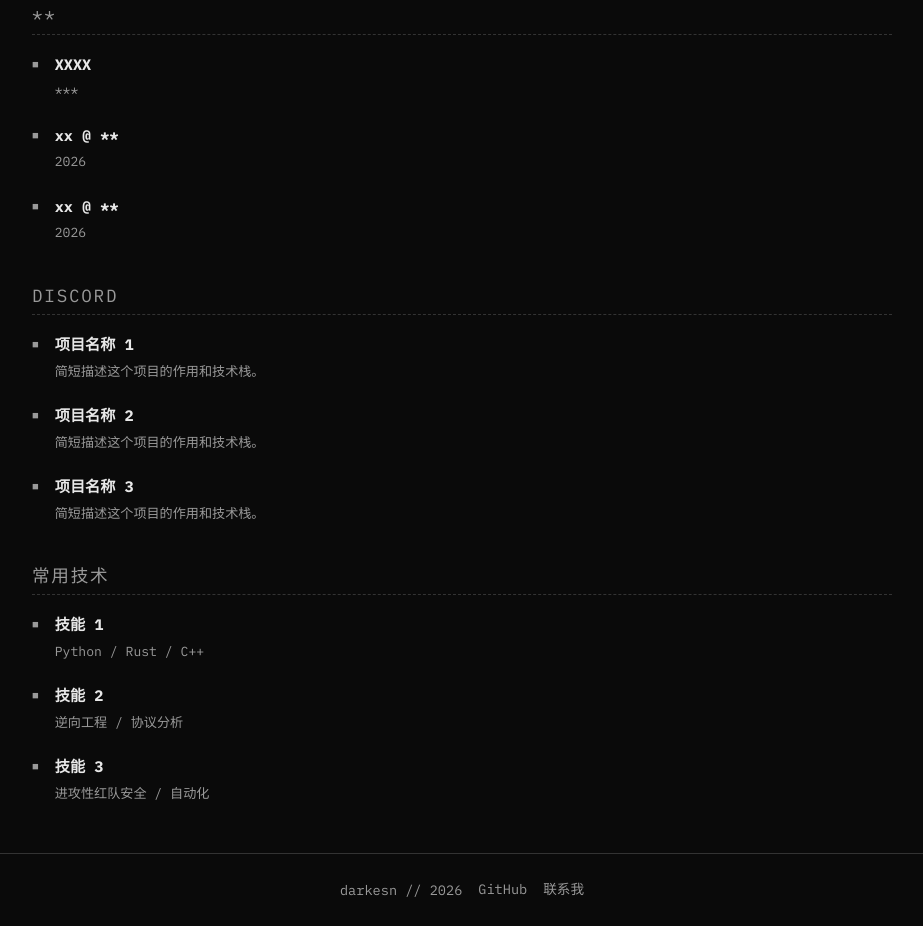
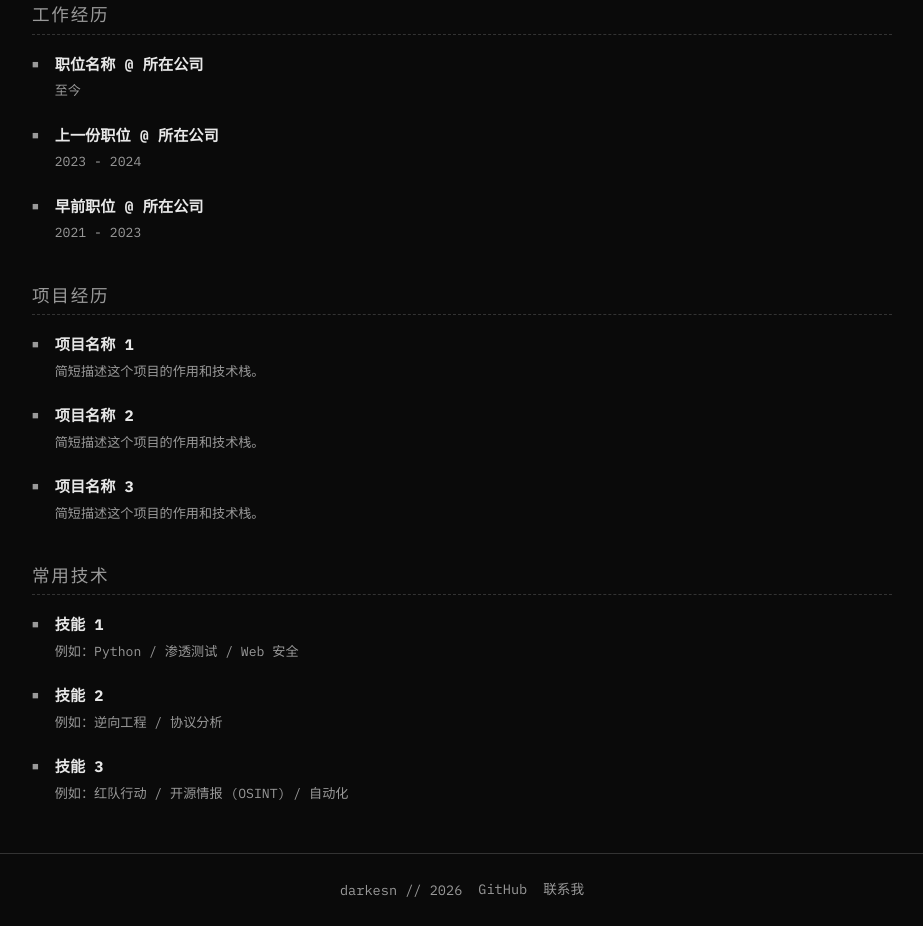
Before and after one commit to 0xrmrust/0xrmrust.github.io, a plain HTML site: page index.html in a window 1280 px wide. Shown: the part 300-1226 px from the top of the page, without its empty margins (178-1101 px from the left). Drawn offline with Linux system fonts and the light colour scheme.

Commit message:
add homepage

```diff
--- a/index.html
+++ b/index.html
@@ -16,6 +16,8 @@
 <nav>
   <a href="index.html" class="active">首页</a>
   <a href="blog/index.html">博客</a>
+  <a href="fps/index.html">资料库</a>
+  <a href="sponsors/index.html">赞助</a>
   <a href="links/index.html">链接</a>
   <a href="#" class="rss-link" title="RSS">
     <svg xmlns="http://www.w3.org/2000/svg" viewBox="0 0 24 24" fill="none" stroke="currentColor" stroke-width="2" stroke-linecap="round" stroke-linejoin="round">
@@ -39,41 +41,41 @@
       我用这个站点来分享笔记、漏洞重现（Writeups）以及我觉得有意思的事情。
     </p>
 
-    <!-- ===== *** (**) ===== -->
+    <!-- ===== 工作经历 (TODO 2: 修改职位/公司) ===== -->
     <section class="home-section">
-      <h2>**</h2>
+      <h2>工作经历</h2>
       <ul class="exp-list">
 
         <li class="exp-item">
           <span class="exp-bullet">■</span>
           <div class="exp-body">
-            <span class="exp-title">XXXX</span>
-            <span class="exp-time">***</span>
+            <span class="exp-title">职位名称 @ 所在公司</span>
+            <span class="exp-time">至今</span>
           </div>
         </li>
 
         <li class="exp-item">
           <span class="exp-bullet">■</span>
           <div class="exp-body">
-            <span class="exp-title">xx @ **</span>
-            <span class="exp-time">2026</span>
+            <span class="exp-title">上一份职位 @ 所在公司</span>
+            <span class="exp-time">2023 - 2024</span>
           </div>
         </li>
 
         <li class="exp-item">
           <span class="exp-bullet">■</span>
           <div class="exp-body">
-            <span class="exp-title">xx @ **</span>
-            <span class="exp-time">2026</span>
+            <span class="exp-title">早前职位 @ 所在公司</span>
+            <span class="exp-time">2021 - 2023</span>
           </div>
         </li>
 
       </ul>
     </section>
 
-    <!-- ===== 常驻频道 ===== -->
+    <!-- ===== 项目 (TODO 3: 修改项目) ===== -->
     <section class="home-section">
-      <h2>Discord</h2>
+      <h2>项目经历</h2>
       <ul class="exp-list">
 
         <li class="exp-item">
@@ -104,7 +106,7 @@
       </ul>
     </section>
 
-    <!-- ===== 技能 (*) ===== -->
+    <!-- ===== 技能 (TODO: 修改技能列表) ===== -->
     <section class="home-section">
       <h2>常用技术</h2>
       <ul class="exp-list">
@@ -113,7 +115,7 @@
           <span class="exp-bullet">■</span>
           <div class="exp-body">
             <span class="exp-title">技能 1</span>
-            <span class="exp-time">Python / Rust / C++</span>
+            <span class="exp-time">例如：Python / 渗透测试 / Web 安全</span>
           </div>
         </li>
 
@@ -121,7 +123,7 @@
           <span class="exp-bullet">■</span>
           <div class="exp-body">
             <span class="exp-title">技能 2</span>
-            <span class="exp-time">逆向工程 / 协议分析</span>
+            <span class="exp-time">例如：逆向工程 / 协议分析</span>
           </div>
         </li>
 
@@ -129,7 +131,7 @@
           <span class="exp-bullet">■</span>
           <div class="exp-body">
             <span class="exp-title">技能 3</span>
-            <span class="exp-time">进攻性红队安全 / 自动化</span>
+            <span class="exp-time">例如：红队行动 / 开源情报 (OSINT) / 自动化</span>
           </div>
         </li>
 
```
